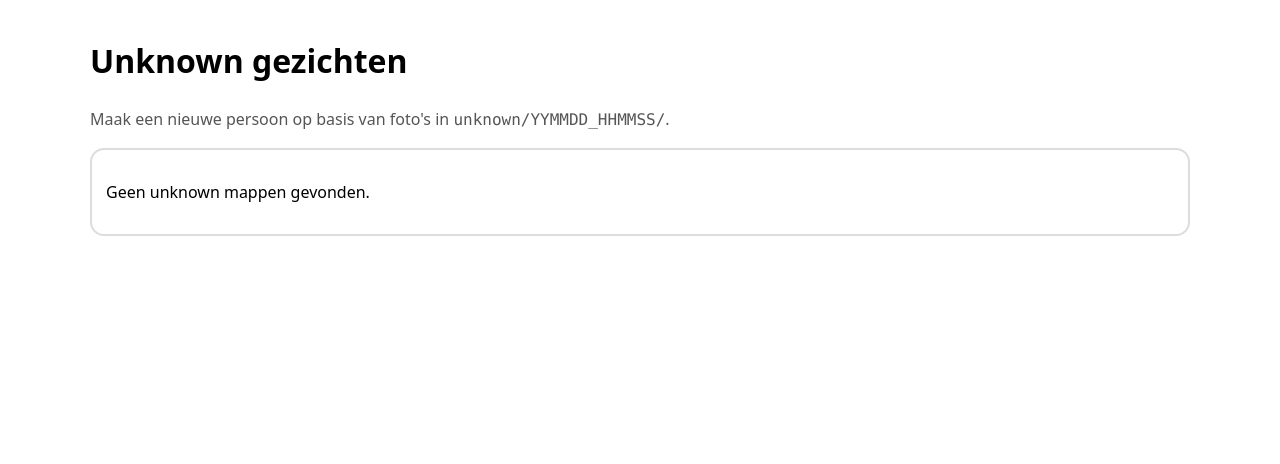
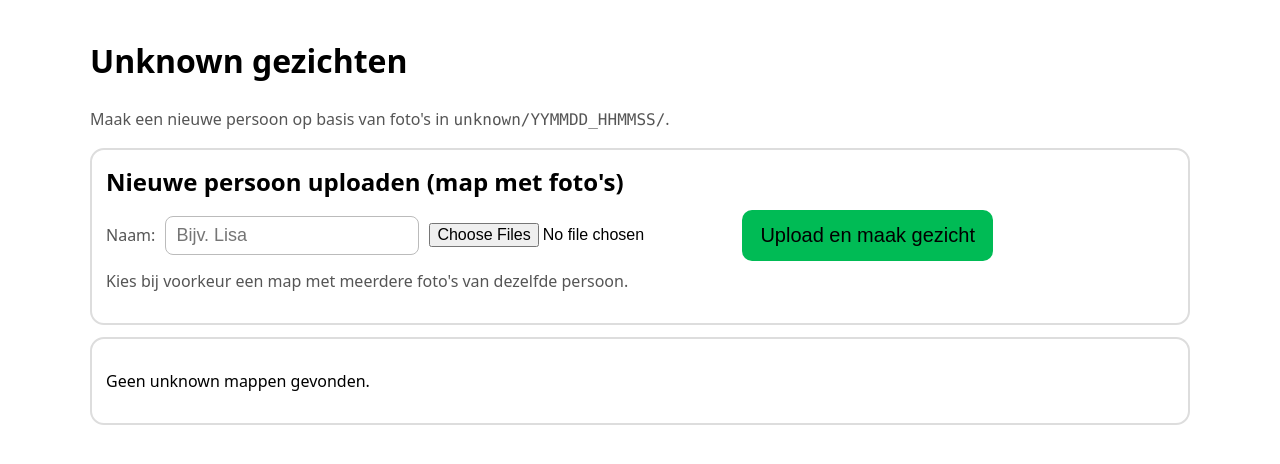
Before and after one commit to mdequanter/jetsonOrin, a Flask app: page /unknown in a window 1280 px wide. Shown: the part 59-523 px from the top of the page. Run offline with Flask 3, Linux system fonts and the light colour scheme; some libraries are stand-ins or nearby versions.

Commit message:
add personen

```diff
--- a/faceassist/app.py
+++ b/faceassist/app.py
@@ -2,6 +2,7 @@ from flask import Flask, render_template, send_from_directory, jsonify, redirect
 import os
 import re
 import shutil
+import uuid
 from datetime import datetime
 import subprocess
 import threading
@@ -75,6 +76,11 @@ def iter_image_files(folder: str):
             files.append(fn)
     files.sort()
     return files
+
+
+def is_allowed_image_filename(filename: str) -> bool:
+    ext = os.path.splitext((filename or "").lower())[1]
+    return ext in (".jpg", ".jpeg", ".png", ".bmp", ".webp")
 
 
 SAFE_NAME_RE = re.compile(r"[^A-Za-z0-9_-]+")
@@ -471,6 +477,67 @@ def unknown_delete():
 
     return redirect(url_for("unknown_page", level="ok", msg=f"Map {session} verwijderd."))
 
+
+@app.route("/unknown/upload-enroll", methods=["POST"])
+def unknown_upload_enroll():
+    raw_name = (request.form.get("name") or "").strip()
+    person = sanitize_person_name(raw_name)
+    if not person:
+        return redirect(url_for("unknown_page", level="error", msg="Naam is ongeldig of leeg."))
+
+    uploaded = request.files.getlist("photos")
+    if not uploaded:
+        return redirect(url_for("unknown_page", level="error", msg="Geen foto's geupload."))
+
+    tmp_dir = os.path.join(BASE_DIR, "_tmp_uploads", uuid.uuid4().hex)
+    os.makedirs(tmp_dir, exist_ok=True)
+    saved = 0
+
+    try:
+        for f in uploaded:
+            if not f or not f.filename:
+                continue
+
+            rel = f.filename.replace("\\", "/")
+            rel = os.path.basename(rel)
+            if not is_allowed_image_filename(rel):
+                continue
+
+            safe_name = sanitize_person_name(os.path.splitext(rel)[0]) or f"img_{saved+1:04d}"
+            ext = os.path.splitext(rel)[1].lower()
+            out_name = f"{saved+1:04d}_{safe_name}{ext}"
+            out_path = os.path.join(tmp_dir, out_name)
+            f.save(out_path)
+            saved += 1
+
+        if saved == 0:
+            return redirect(url_for("unknown_page", level="error", msg="Geen geldige image-bestanden gevonden."))
+
+        feats, total, skipped = extract_features_from_unknown_folder(tmp_dir, min_face=80)
+    except Exception as e:
+        return redirect(url_for("unknown_page", level="error", msg=f"Upload verwerken mislukt: {e}"))
+    finally:
+        shutil.rmtree(tmp_dir, ignore_errors=True)
+
+    if len(feats) < 3:
+        return redirect(
+            url_for(
+                "unknown_page",
+                level="error",
+                msg=f"Te weinig bruikbare gezichten uit upload ({len(feats)}/{total}). Minimaal 3 nodig.",
+            )
+        )
+
+    os.makedirs(KNOWN_DIR, exist_ok=True)
+    out_path = os.path.join(KNOWN_DIR, f"{person}.npz")
+    overwritten = os.path.exists(out_path)
+    np.savez_compressed(out_path, features=np.stack(feats, axis=0))
+
+    msg = f"{person} opgeslagen vanuit upload met {len(feats)} features (geskipt: {skipped}, totaal: {total})."
+    if overwritten:
+        msg = f"{person} overschreven. " + msg
+    return redirect(url_for("unknown_page", level="ok", msg=msg))
+
 @app.route("/camera/start", methods=["POST"])
 def camera_start():
     set_stream_enabled(True)
--- a/faceassist/templates/unknown.html
+++ b/faceassist/templates/unknown.html
@@ -4,6 +4,24 @@
 {% block content %}
   <h1>Unknown gezichten</h1>
   <p class="muted">Maak een nieuwe persoon op basis van foto's in <span class="mono">unknown/YYMMDD_HHMMSS/</span>.</p>
+
+  <div class="card">
+    <h2 style="margin:0 0 10px 0;">Nieuwe persoon uploaden (map met foto's)</h2>
+    <form action="{{ url_for('unknown_upload_enroll') }}" method="post" enctype="multipart/form-data" style="display:flex; gap:10px; flex-wrap:wrap; align-items:center;">
+      <label for="upload_name" class="muted">Naam:</label>
+      <input id="upload_name" name="name" type="text" required
+             placeholder="Bijv. Lisa"
+             style="font-size:18px; padding:8px 10px; border-radius:8px; border:1px solid #bbb; min-width:220px;">
+
+      <input name="photos" type="file" accept=".jpg,.jpeg,.png,.bmp,.webp,image/*" multiple webkitdirectory directory
+             style="font-size:16px;">
+
+      <button class="btn btn-primary" type="submit">Upload en maak gezicht</button>
+    </form>
+    <p class="muted" style="margin-top:8px;">
+      Kies bij voorkeur een map met meerdere foto's van dezelfde persoon.
+    </p>
+  </div>
 
   {% if msg %}
     <div class="card" style="border-color:{% if level == 'error' %}#c33{% elif level == 'ok' %}#2b7{% else %}#ddd{% endif %};">
```
